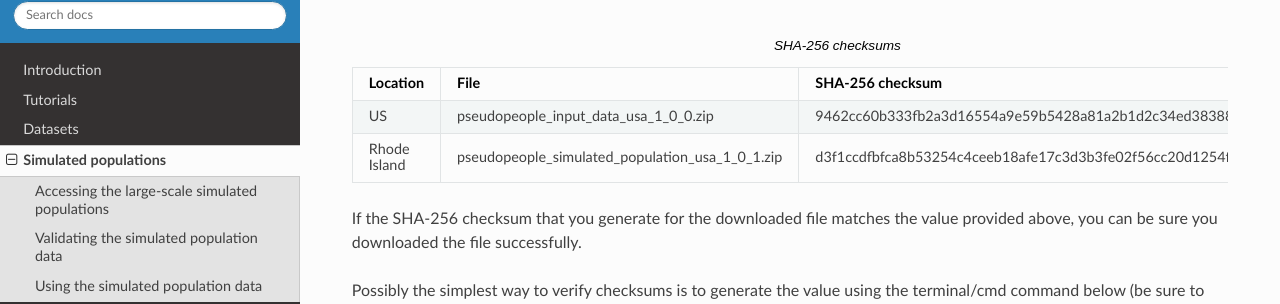
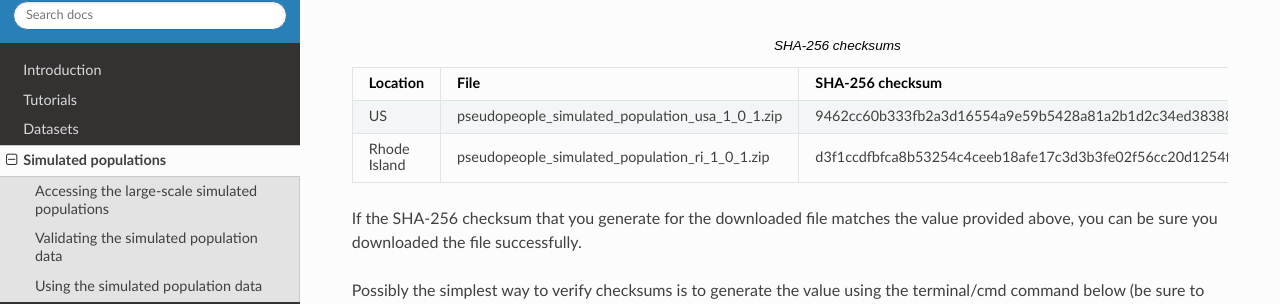
Before and after one commit to ihmeuw/pseudopeople, a Sphinx documentation site: the page built from docs/source/simulated_populations/index.rst, in a window 1280 px wide and 900 px high, scrolled down 912 px. Shown: the part 151-455 px from the top of the window. Built offline with Sphinx 7.4.7 and the Read the Docs theme 2.0.0, drawn with Linux system fonts in a browser that asks for light colours.

Commit message:
edit names of zip files

```diff
--- a/docs/source/simulated_populations/index.rst
+++ b/docs/source/simulated_populations/index.rst
@@ -66,10 +66,10 @@ The following table provides the SHA-256 checksum for the larger-scale simulated
     - File
     - SHA-256 checksum
   * - US
-    - pseudopeople_input_data_usa_1_0_0.zip
+    - pseudopeople_simulated_population_usa_1_0_1.zip
     - 9462cc60b333fb2a3d16554a9e59b5428a81a2b1d2c34ed383883d7b68d2f89f
   * - Rhode Island
-    - pseudopeople_simulated_population_usa_1_0_1.zip
+    - pseudopeople_simulated_population_ri_1_0_1.zip
     - d3f1ccdfbfca8b53254c4ceeb18afe17c3d3b3fe02f56cc20d1254f818c39435
 
 If the SHA-256 checksum that
```
